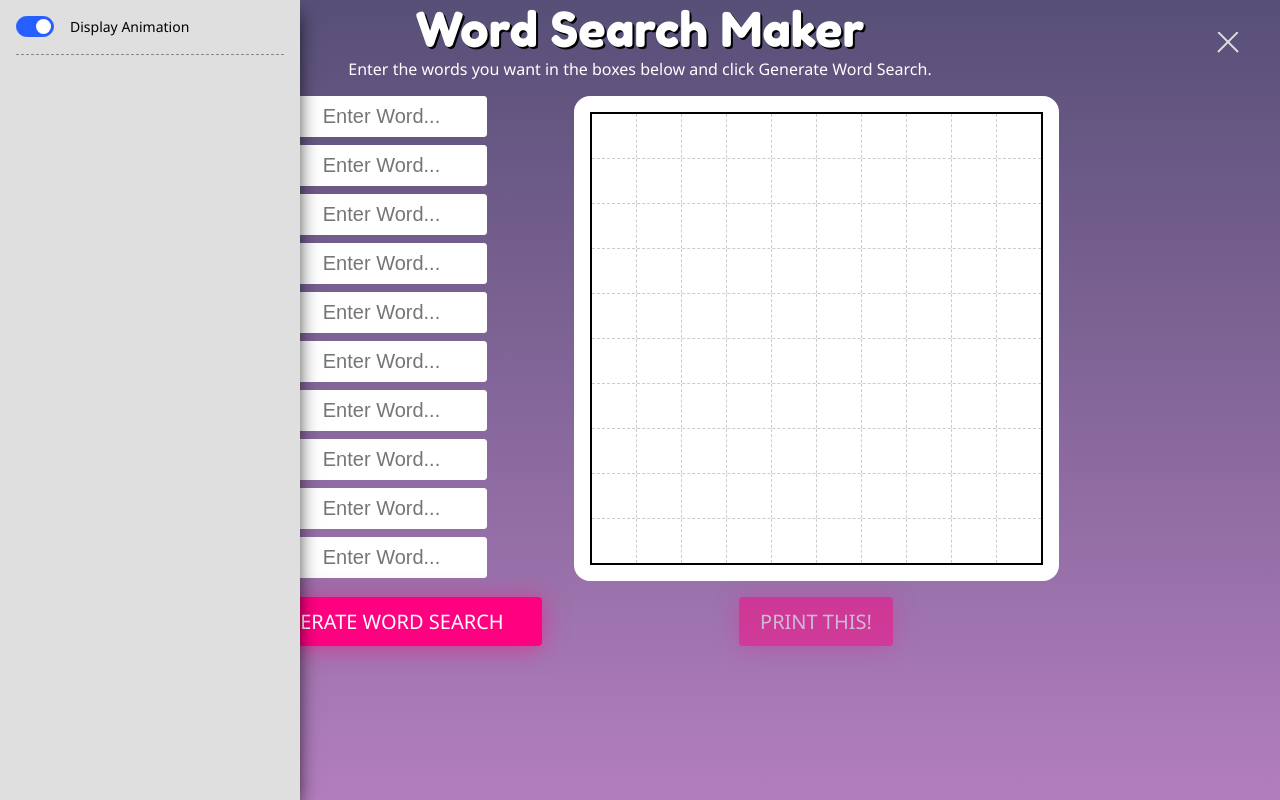
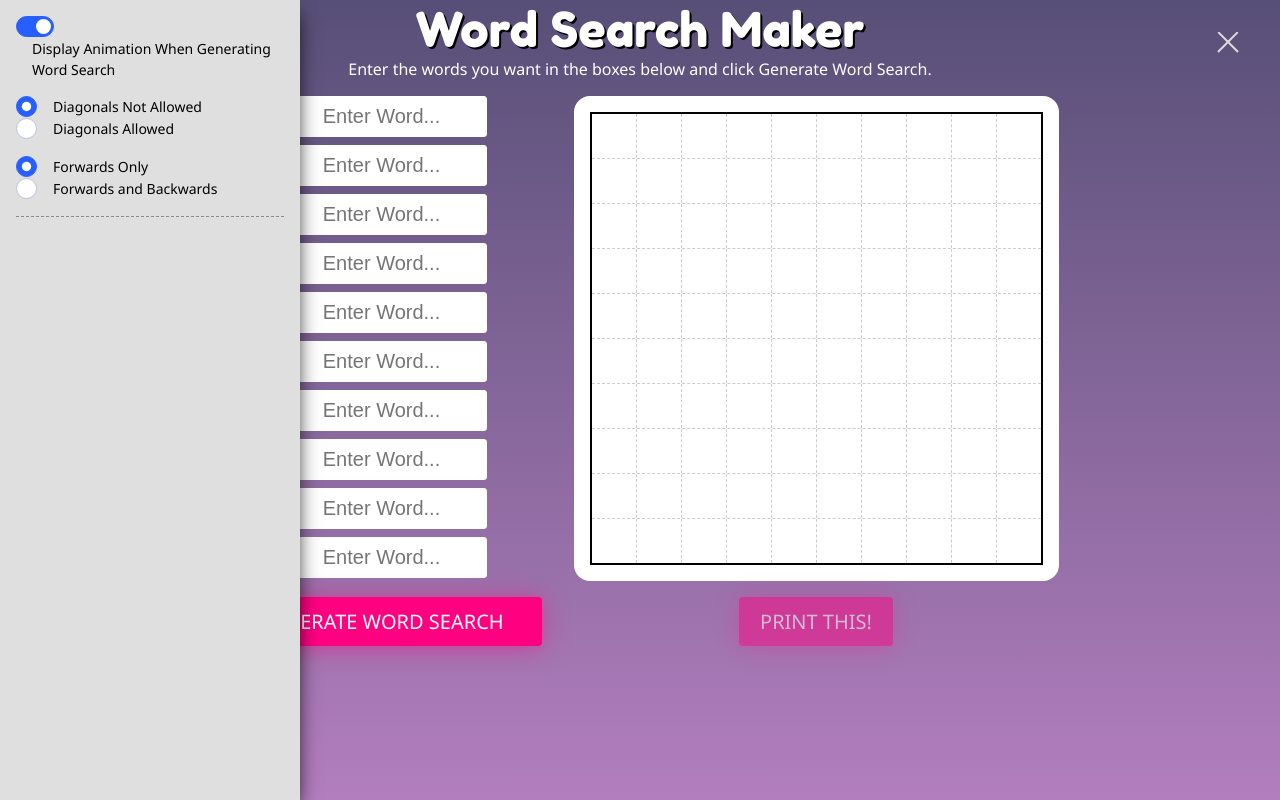
Before and after one commit to palpable81/word-search-maker, a React (Create React App) app: page / in a window 1280 px wide. Both pictures are taken after a click on the element 1227 px from the left and 42 px from the top of the page. Built offline with nearby package versions, Linux system fonts and the light colour scheme.

Commit message:
add diagonal and backwards options to sidebar

```diff
--- a/src/components/header/Sidebar.jsx
+++ b/src/components/header/Sidebar.jsx
@@ -1,20 +1,41 @@
 import './sidebar.css';
 import { useEffect } from 'react';
 import { useSelector, useDispatch } from 'react-redux';
-import { toggleAnimation, selectDisplayAnimation } from '../../features/settings/settingsSlice';
+import { toggleAnimation, setDiagonal, setBackwards,
+         selectDisplayAnimation, selectDiagonal, selectBackwards } from '../../features/settings/settingsSlice';
 
 export default function Sidebar() {
   const displayAnimation = useSelector(selectDisplayAnimation);
+  const diagonal = useSelector(selectDiagonal);
+  const backwards = useSelector(selectBackwards);
   const dispatch = useDispatch();
 
-  const handleGenerationAnimationClick = () => {
+  const handleGenerationAnimationChange = () => {
     dispatch(toggleAnimation());
+  }
+
+  const handleBackwardsChange = (e) => {
+    let newValue = false;
+    if(e.target.value === "true") {
+      newValue = true;
+    }
+    dispatch(setBackwards(newValue));
+  }
+
+  const handleDiagonalChange = (e) => {
+    let newValue = false;
+    if(e.target.value === "true") {
+      newValue = true;
+    }
+    dispatch(setDiagonal(newValue));
   }
 
   useEffect(() => {
     const handleOutsideClick = e => {
-      if (e.target.id !== 'sidebar' && e.target.className !== 'sidebar_toggler' &&
-          e.target.className !== 'switch') {
+      if (e.target.id !== 'sidebar' &&
+          e.target.className !== 'sidebar_toggler' &&
+          e.target.className !== 'switch' &&
+          e.target.className !== 'radio') {
         const sidebar = document.querySelector('#sidebar');
         sidebar.classList.remove('show');
       }
@@ -28,20 +49,32 @@ export default function Sidebar() {
 
   return (
     <aside id="sidebar">
-      <div class="sidebar_content sidebar_body">
+      <div className="sidebar_content sidebar_body">
         <ul>
           <li>
-            <input id="displayAnimation" type="checkbox" class="switch" checked={displayAnimation} onClick={handleGenerationAnimationClick}/>
-            <label for="displayAnimation">Display Animation</label>
+            <input id="displayAnimation" type="checkbox" className="switch" checked={displayAnimation} onChange={handleGenerationAnimationChange}/>
+            <label htmlFor="displayAnimation">Display Animation When Generating Word Search</label>
           </li>
-          {/* <li>
-            <input id="r1" type="radio" name="radio" value="1"/>
-            <label for="r1">Radio</label>
+        </ul>
+        <ul>
+          <li>
+            <input id="diagonalFalse" type="radio" className="radio" name="diagonal" value="false" checked={!diagonal} onChange={handleDiagonalChange}/>
+            <label htmlFor="diagonalFalse">Diagonals Not Allowed</label>
           </li>
           <li>
-            <input id="r2" type="radio" name="radio" value="2" checked/>
-            <label for="r2">Radio</label>
-          </li> */}
+            <input id="diagonalTrue" type="radio" className="radio" name="diagonal" value="true" checked={diagonal} onChange={handleDiagonalChange}/>
+            <label htmlFor="diagonalTrue">Diagonals Allowed</label>
+          </li>
+        </ul>
+        <ul>
+          <li>
+            <input id="backwardsFalse" type="radio" className="radio" name="backwards" value="false" checked={!backwards} onChange={handleBackwardsChange}/>
+            <label htmlFor="backwardsFalse">Forwards Only</label>
+          </li>
+          <li>
+            <input id="backwardsTrue" type="radio" className="radio" name="backwards" value="true" checked={backwards} onChange={handleBackwardsChange}/>
+            <label htmlFor="backwardsTrue">Forwards and Backwards</label>
+          </li>
         </ul>
       </div>
     </aside>
--- a/src/features/settings/settingsSlice.js
+++ b/src/features/settings/settingsSlice.js
@@ -1,7 +1,9 @@
 import { createSlice } from '@reduxjs/toolkit';
 
 const initialState = {
-  displayAnimation: true
+  displayAnimation: true,
+  diagonal: false,
+  backwards: false,
 };
 
 const settingsSlice = createSlice({
@@ -11,11 +13,19 @@ const settingsSlice = createSlice({
     toggleAnimation: (state) => {
       state.displayAnimation = !state.displayAnimation;
     },
+    setDiagonal: (state, action) => {
+      state.diagonal = action.payload;
+    },
+    setBackwards: (state, action) => {
+      state.backwards = action.payload;
+    },
   }
 });
 
-export const { toggleAnimation } = settingsSlice.actions;
+export const { toggleAnimation, setDiagonal, setBackwards } = settingsSlice.actions;
 
 export const selectDisplayAnimation = (state) => state.settings.displayAnimation;
+export const selectDiagonal = (state) => state.settings.diagonal;
+export const selectBackwards = (state) => state.settings.backwards;
 
 export default settingsSlice.reducer;
```
